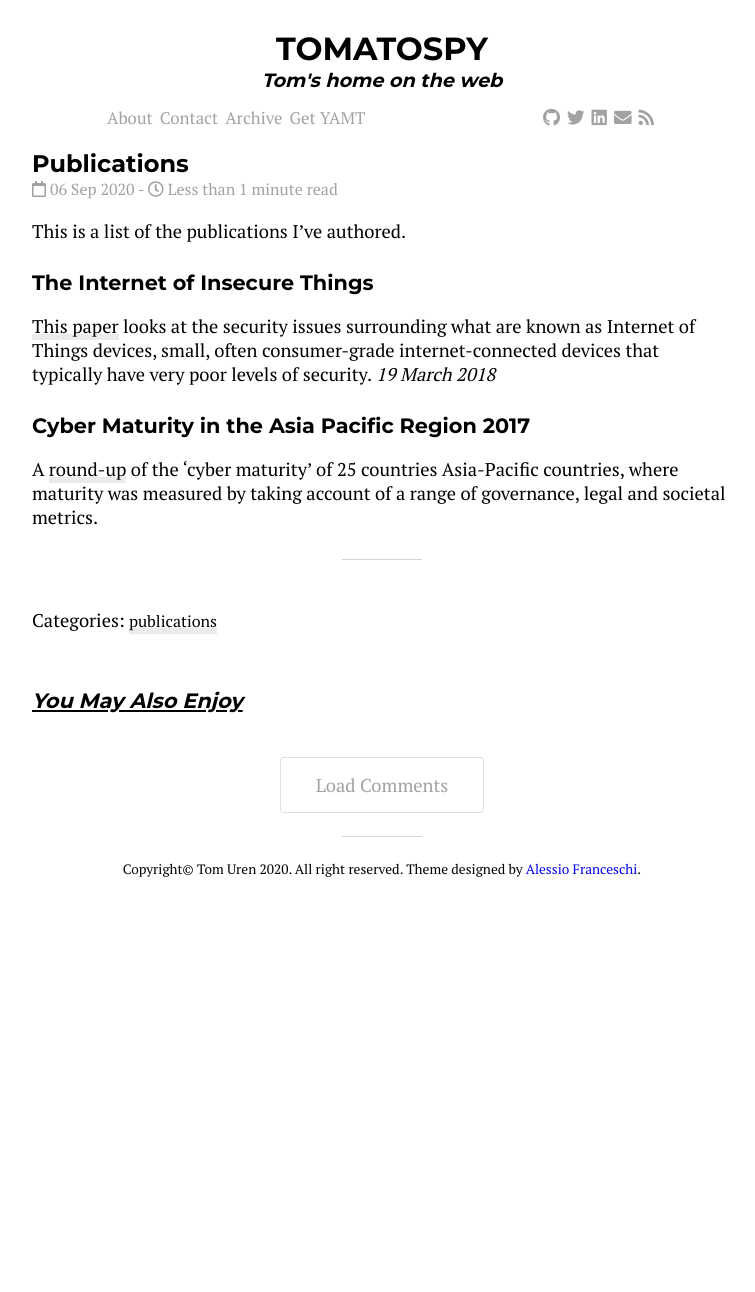
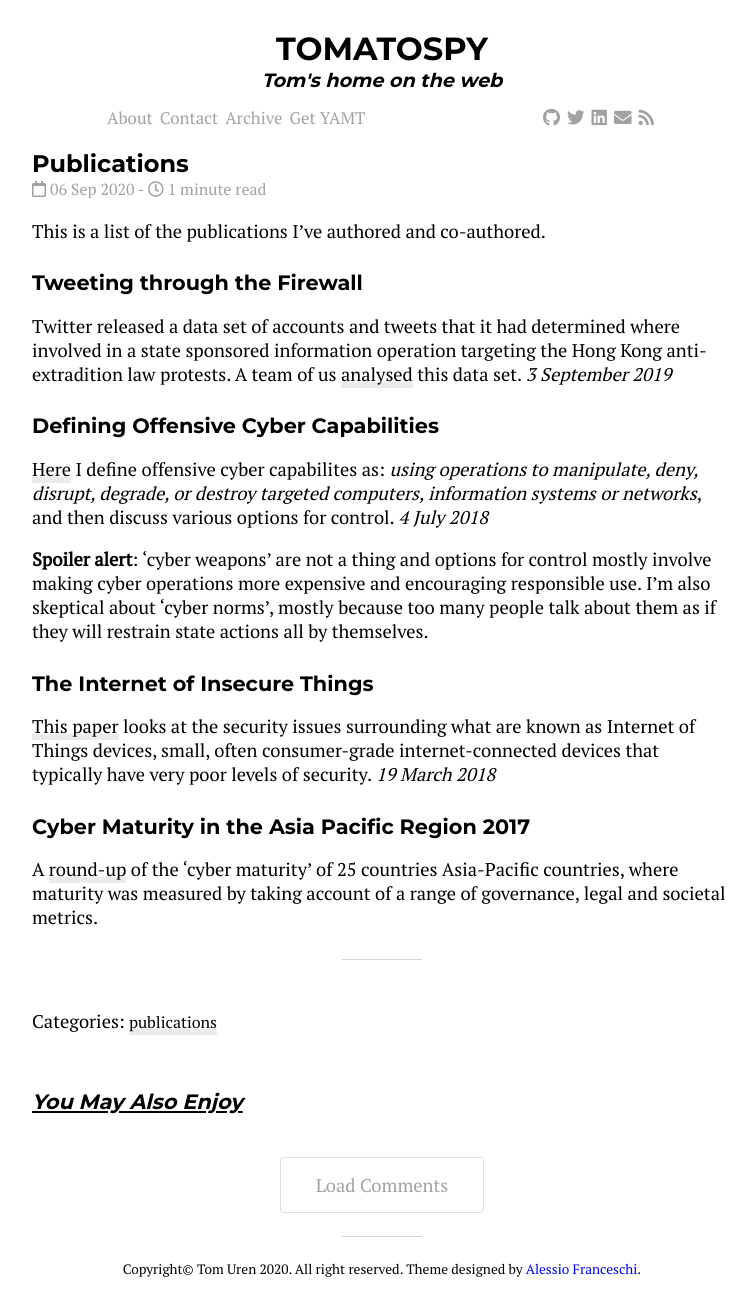
Before and after one commit to tomatospy/tomatospy.github.io, a Jekyll site: the page built from _posts/2020-09-06-Test.md, in a window 1280 px wide. Shown: the whole page, without its empty margins (258-1013 px from the left). Built offline with Jekyll 4.4.1, drawn with Linux system fonts in a browser that asks for light colours; nearby versions of some CDN libraries; before the commit the page ends 900 px from its top, so only the background shows below that.

Commit message:
more publications

```diff
--- a/_posts/2020-09-06-Test.md
+++ b/_posts/2020-09-06-Test.md
@@ -7,7 +7,18 @@ description: "Publication list"
 customexcerpt: "This is a list of publications I've authored"
 ---
 
-This is a list of the publications I've authored.
+This is a list of the publications I've authored and co-authored.
+
+#### [Tweeting through the Firewall](https://www.aspi.org.au/report/tweeting-through-great-firewall)
+
+Twitter released a data set of accounts and tweets that it had determined where involved in a state sponsored information operation targeting the Hong Kong anti-extradition law protests. A team of us [analysed](https://www.aspi.org.au/report/tweeting-through-great-firewall) this data set. *3 September 2019*
+
+
+#### [Defining Offensive Cyber Capabilities](https://www.aspi.org.au/report/defining-offensive-cyber-capabilities)
+
+[Here](https://www.aspi.org.au/report/defining-offensive-cyber-capabilities) I define offensive cyber capabilites as: *using operations to manipulate, deny, disrupt, degrade, or destroy targeted computers, information systems or networks*, and then discuss various options for control. *4 July 2018*
+
+**Spoiler alert**: 'cyber weapons' are not a thing and options for control mostly involve making cyber operations more expensive and encouraging responsible use. I'm also skeptical about 'cyber norms', mostly because too many people talk about them as if they will restrain state actions all by themselves.
 
 #### [The Internet of Insecure Things](https://www.aspi.org.au/report/InternetOfInsecureThings)
 
```
